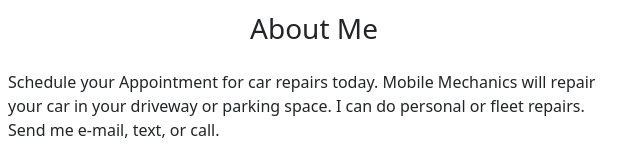
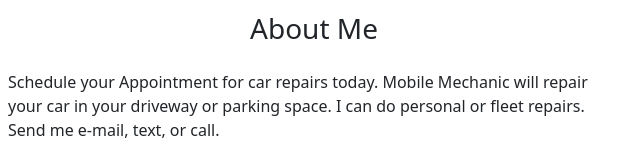
Before and after one commit to ByramDigitalMedia/MOBIL_MECH_MORRISTOWN, a plain HTML site: page index.html in a window 1280 px wide. Shown: the part 624-770 px from the top of the page, 8-648 px from the left. Drawn offline with nearby package versions, Linux system fonts and the light colour scheme.

Commit message:
Update index.html

```diff
--- a/index.html
+++ b/index.html
@@ -96,7 +96,7 @@
         <h3 class="my-4  text-center">About Me</h3>
 
         <p>Schedule your Appointment for car repairs today.
-          Mobile Mechanics will repair your car in your driveway or parking space.
+          Mobile Mechanic will repair your car in your driveway or parking space.
           I can do personal or fleet repairs. Send me e-mail, text, or call.
 
         <p>
```
